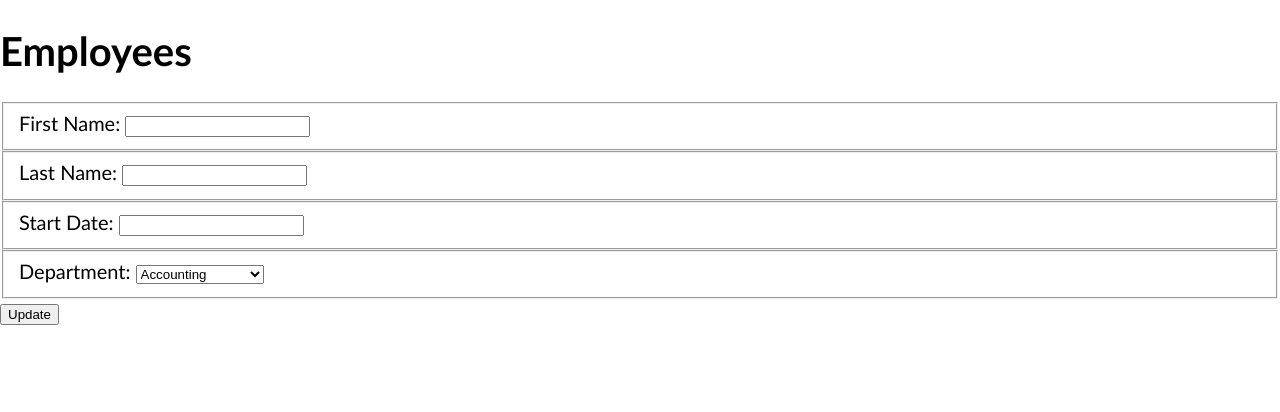
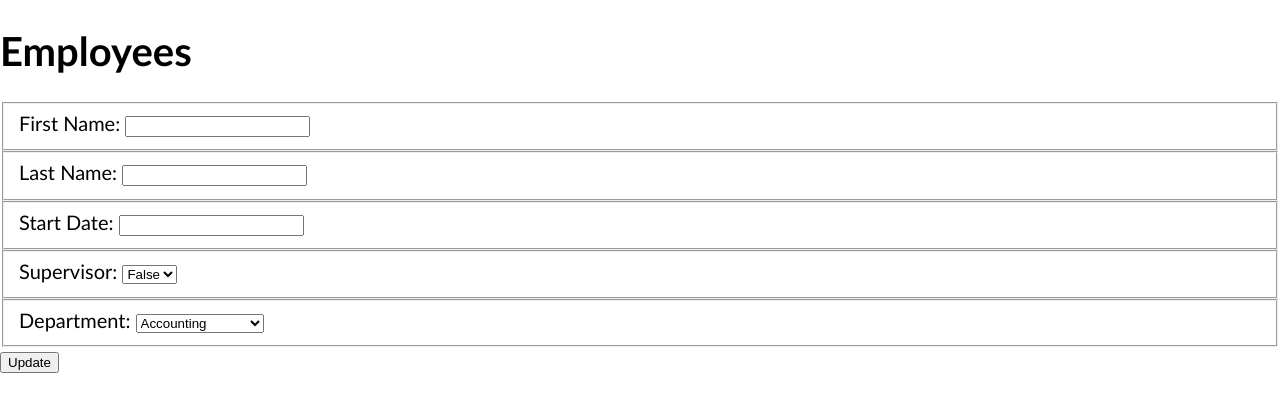
Before and after one commit to nss-day-cohort-33/bangazon-workforce-management-alendamond-realm, a Django app: template hrapp/templates/employees/employee_form.html in a window 1280 px wide. Shown: the top 412 px of the page. Run offline with Django 3.2, Linux system fonts and the light colour scheme; the template is opened without the code that fills it: values that come from a table or form of the project are taken from there, others are empty; data comes from the database, SQL or seed files in the repository; parts of the project's set-up code (start-up, migrations or seed data) failed here and were passed over.

Commit message:
able to add employee

```diff
--- a/hrapp/templates/employees/employee_form.html
+++ b/hrapp/templates/employees/employee_form.html
@@ -24,6 +24,13 @@
       <label for="start_date">Start Date: </label>
       <input id="start_date" type="text" name="start_date">
   </fieldset>
+    <fieldset>
+      <label for="is_supervisor">Supervisor: </label>
+      <select id="is_supervisor" type="text" name="is_supervisor">
+              <option type = "hidden" value = "0"{% if employee.is_supervisor == 0 %}selected{% endif %}>True</option>
+              <option type = "hidden" value = "1" {% if employee.is_supervisor == 1 %}selected{% endif %}>False</option>
+      </select>
+        </fieldset>
   <fieldset>
             <label for="department">Department: </label>
             <select id="department" type="text" name="department_id">
--- a/hrapp/views/employees/employee_list.py
+++ b/hrapp/views/employees/employee_list.py
@@ -51,7 +51,7 @@ def employee_list(request):
             (
                 first_name, last_name, start_date, is_supervisor, department_id
             )
-            VALUES (?, ?, ?, ?)
+            VALUES (?, ?, ?, ?, ?)
             """,
             (form_data['first_name'], form_data['last_name'],  form_data["start_date"], form_data["is_supervisor"], form_data["department_id"] ))
 
```
